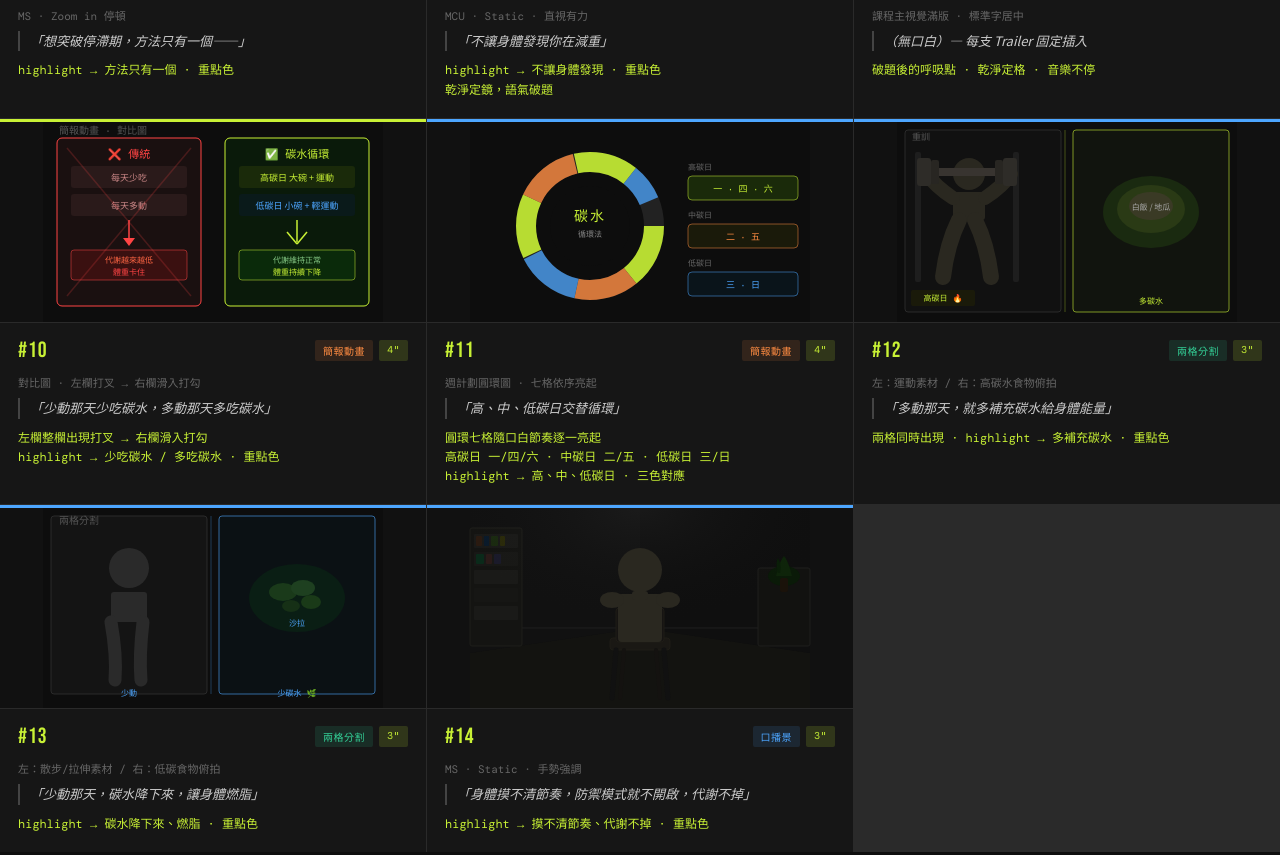
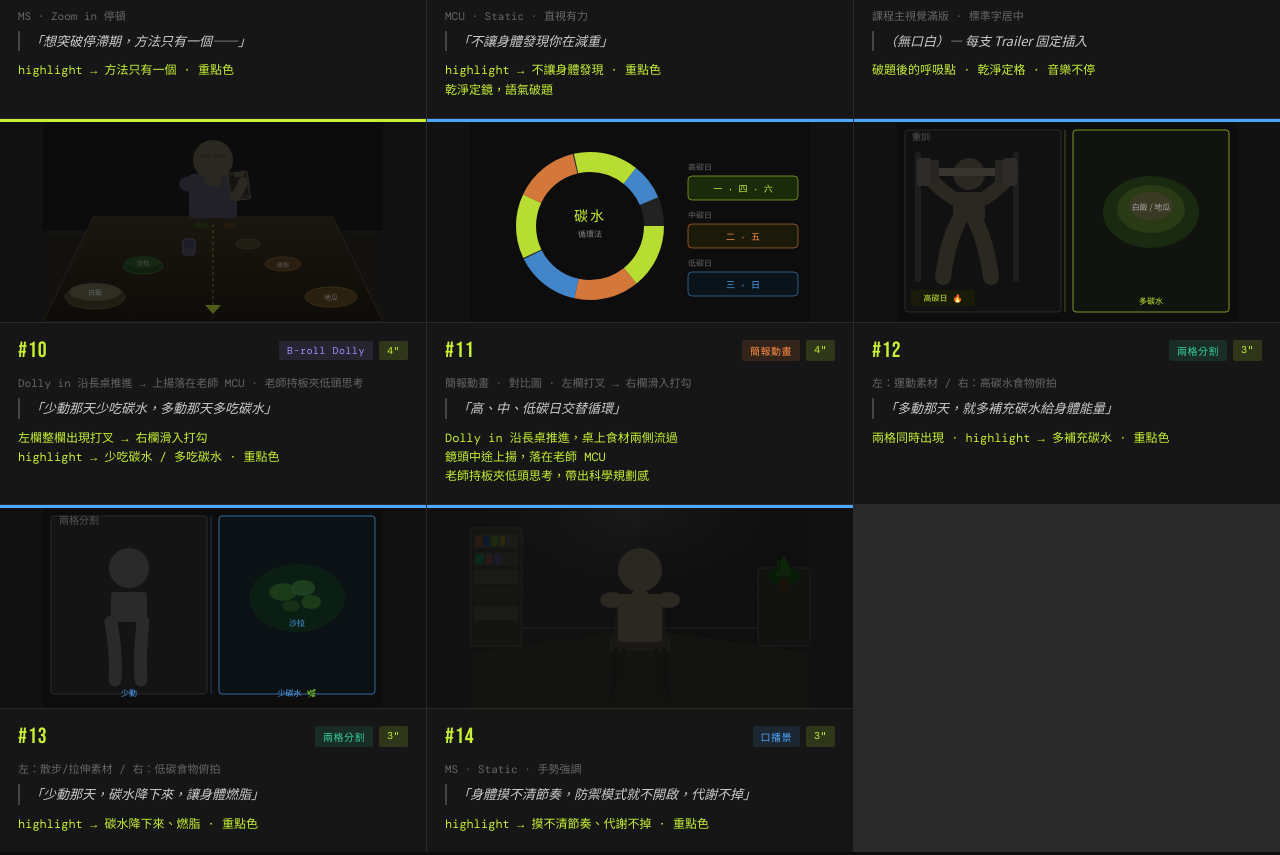
Before and after one commit to henrytsai920/shaw-thestoryboardoftrailer, a plain HTML site: page index.html in a window 1280 px wide. Shown: the part 1210-2065 px from the top of the page. Drawn offline with nearby package versions, Linux system fonts and the light colour scheme.

Commit message:
Add files via upload

```diff
--- a/index.html
+++ b/index.html
@@ -590,37 +590,84 @@
   <div class="scene-card">
     <div class="segment-strip seg-turn"></div>
     <div class="scene-visual"><svg viewBox="0 0 340 200" xmlns="http://www.w3.org/2000/svg">
-      <rect width="340" height="200" fill="#0d0d0d"/>
-      <rect x="14" y="16" width="144" height="168" rx="5" fill="#1a1010" stroke="#ff4444" stroke-width="1"/>
-      <text x="86" y="36" fill="#ff4444" font-size="11" font-family="monospace" text-anchor="middle">❌ 傳統</text>
-      <rect x="28" y="44" width="116" height="22" rx="3" fill="#2a1a1a"/>
-      <text x="86" y="59" fill="#cc8888" font-size="9" text-anchor="middle">每天少吃</text>
-      <rect x="28" y="72" width="116" height="22" rx="3" fill="#2a1a1a"/>
-      <text x="86" y="87" fill="#cc8888" font-size="9" text-anchor="middle">每天多動</text>
-      <line x1="86" y1="98" x2="86" y2="120" stroke="#ff4444" stroke-width="1.5"/>
-      <polygon points="80,116 92,116 86,124" fill="#ff4444"/>
-      <rect x="28" y="128" width="116" height="30" rx="3" fill="#3a1010" stroke="#ff4444" stroke-width="0.5"/>
-      <text x="86" y="141" fill="#ff6644" font-size="8" text-anchor="middle" font-family="monospace">代謝越來越低</text>
-      <text x="86" y="153" fill="#ff4444" font-size="8" text-anchor="middle" font-family="monospace">體重卡住</text>
-      <line x1="24" y1="26" x2="148" y2="174" stroke="#ff4444" stroke-width="1.5" opacity="0.2"/>
-      <line x1="148" y1="26" x2="24" y2="174" stroke="#ff4444" stroke-width="1.5" opacity="0.2"/>
-      <rect x="182" y="16" width="144" height="168" rx="5" fill="#0a1a0a" stroke="#c8f135" stroke-width="1"/>
-      <text x="254" y="36" fill="#c8f135" font-size="11" font-family="monospace" text-anchor="middle">✅ 碳水循環</text>
-      <rect x="196" y="44" width="116" height="22" rx="3" fill="#1a2a0a"/>
-      <text x="254" y="59" fill="#c8f135" font-size="9" text-anchor="middle">高碳日 大碗 + 運動</text>
-      <rect x="196" y="72" width="116" height="22" rx="3" fill="#0a1a1a"/>
-      <text x="254" y="87" fill="#4da6ff" font-size="9" text-anchor="middle">低碳日 小碗 + 輕運動</text>
-      <line x1="254" y1="98" x2="254" y2="120" stroke="#c8f135" stroke-width="1.5"/>
-      <line x1="244" y1="110" x2="254" y2="122" stroke="#c8f135" stroke-width="1.5"/>
-      <line x1="264" y1="110" x2="254" y2="122" stroke="#c8f135" stroke-width="1.5"/>
-      <rect x="196" y="128" width="116" height="30" rx="3" fill="#0a2a0a" stroke="#c8f135" stroke-width="0.5"/>
-      <text x="254" y="141" fill="#88cc88" font-size="8" text-anchor="middle" font-family="monospace">代謝維持正常</text>
-      <text x="254" y="153" fill="#c8f135" font-size="8" text-anchor="middle" font-family="monospace">體重持續下降</text>
-      <text x="16" y="12" fill="#555" font-size="10" font-family="monospace">簡報動畫 · 對比圖</text>
-    </svg></div>
-    <div class="scene-info">
-      <div class="scene-top"><span class="scene-num">#10</span><div class="scene-badges"><span class="badge type-簡報">簡報動畫</span><span class="badge time">4"</span></div></div>
-      <div class="camera-code">對比圖 · 左欄打叉 → 右欄滑入打勾</div>
+      <defs>
+        <linearGradient id="tableGrad" x1="0" y1="0" x2="0" y2="1">
+          <stop offset="0%" style="stop-color:#1a1610"/>
+          <stop offset="100%" style="stop-color:#0e0c08"/>
+        </linearGradient>
+        <linearGradient id="roomGrad" x1="0" y1="0" x2="0" y2="1">
+          <stop offset="0%" style="stop-color:#0e0e0e"/>
+          <stop offset="100%" style="stop-color:#141210"/>
+        </linearGradient>
+        <!-- 透視消失點輔助：桌子往遠端收窄 -->
+      </defs>
+
+      <!-- 背景 室內暗色 -->
+      <rect width="340" height="200" fill="url(#roomGrad)"/>
+      <!-- 後牆 -->
+      <rect x="0" y="0" width="340" height="110" fill="#0c0c0c"/>
+      <line x1="0" y1="110" x2="340" y2="110" stroke="#1a1a18" stroke-width="1"/>
+
+      <!-- 長桌 透視 從近端(寬)往遠端(窄)收 — dolly in 起點視角 -->
+      <!-- 桌面 梯形 近寬遠窄 -->
+      <polygon points="0,200 340,200 290,95 50,95" fill="url(#tableGrad)" stroke="#222018" stroke-width="1"/>
+      <!-- 桌面木紋線 透視收束 -->
+      <line x1="170" y1="200" x2="170" y2="95"  stroke="#1e1a10" stroke-width="0.6" opacity="0.5"/>
+      <line x1="85"  y1="200" x2="132" y2="95"  stroke="#1e1a10" stroke-width="0.5" opacity="0.4"/>
+      <line x1="255" y1="200" x2="208" y2="95"  stroke="#1e1a10" stroke-width="0.5" opacity="0.4"/>
+
+      <!-- 桌上食材 透視排列 近大遠小 兩側延伸 -->
+      <!-- 近端左：大碗白飯 -->
+      <ellipse cx="52" cy="175" rx="30" ry="12" fill="#1e1e14" stroke="#2a2a1a"/>
+      <ellipse cx="52" cy="170" rx="26" ry="9"  fill="#2e2e22"/>
+      <text x="52" y="173" fill="#666" font-size="7" text-anchor="middle">白飯</text>
+      <!-- 近端右：地瓜 -->
+      <ellipse cx="288" cy="175" rx="26" ry="10" fill="#2a2010" stroke="#3a2e18"/>
+      <text x="288" y="178" fill="#666" font-size="7" text-anchor="middle">地瓜</text>
+      <!-- 中段左：沙拉碗 -->
+      <ellipse cx="100" cy="144" rx="20" ry="8" fill="#102010" stroke="#1a3018"/>
+      <ellipse cx="100" cy="140" rx="17" ry="6" fill="#162814"/>
+      <text x="100" y="143" fill="#555" font-size="6" text-anchor="middle">沙拉</text>
+      <!-- 中段右：雞胸肉 -->
+      <ellipse cx="240" cy="142" rx="18" ry="7" fill="#2a1e10" stroke="#382a18"/>
+      <text x="240" y="145" fill="#555" font-size="6" text-anchor="middle">雞胸</text>
+      <!-- 中遠段左：量杯 -->
+      <rect x="140" y="117" width="12" height="16" rx="2" fill="#222028" stroke="#2e2e38"/>
+      <rect x="141" y="118" width="10" height="8"  rx="1" fill="#1a1a28" opacity="0.7"/>
+      <!-- 中遠段右：碗 -->
+      <ellipse cx="205" cy="122" rx="12" ry="5" fill="#201e14" stroke="#2a2818"/>
+      <!-- 遠端小食材點綴 -->
+      <ellipse cx="158" cy="103" rx="7" ry="3" fill="#1a2810" opacity="0.7"/>
+      <ellipse cx="186" cy="103" rx="6" ry="3" fill="#281e10" opacity="0.7"/>
+
+      <!-- 老師 站在桌子短邊遠端 MCU 落點 -->
+      <!-- 身體 -->
+      <rect x="146" y="52" width="48" height="44" rx="4" fill="#222028"/>
+      <ellipse cx="148" cy="62" rx="12" ry="8" fill="#222028"/>
+      <ellipse cx="192" cy="62" rx="12" ry="8" fill="#222028"/>
+      <!-- 頭 -->
+      <circle cx="170" cy="38" r="20" fill="#2a2820"/>
+      <!-- 頸 -->
+      <rect x="162" y="56" width="16" height="8" rx="3" fill="#2a2820"/>
+      <!-- 板夾 右手持 微傾 -->
+      <rect x="186" y="50" width="20" height="28" rx="2" fill="#1e1c18" stroke="#2e2c24" stroke-width="1" transform="rotate(-8,196,64)"/>
+      <rect x="188" y="53" width="16" height="20" rx="1" fill="#161412" transform="rotate(-8,196,64)"/>
+      <!-- 夾子 -->
+      <rect x="191" y="50" width="10" height="5" rx="1" fill="#2a2820" transform="rotate(-8,196,52)"/>
+      <!-- 右手握板夾 -->
+      <path d="M192,74 Q198,68 200,60" stroke="#2a2820" stroke-width="10" stroke-linecap="round" fill="none"/>
+      <!-- 低頭思考 視線往下 -->
+      <!-- 眉頭略皺暗示 -->
+      <ellipse cx="163" cy="34" rx="6" ry="2" fill="#201e1a" opacity="0.6"/>
+      <ellipse cx="177" cy="34" rx="6" ry="2" fill="#201e1a" opacity="0.6"/>
+
+      <!-- Dolly in 箭頭暗示 畫面底部中央 -->
+      <polygon points="170,192 162,183 178,183" fill="#c8f135" opacity="0.35"/>
+      <line x1="170" y1="183" x2="170" y2="103" stroke="#c8f135" stroke-width="1" stroke-dasharray="3,3" opacity="0.25"/>
+    </svg></div>
+    <div class="scene-info">
+      <div class="scene-top"><span class="scene-num">#10</span><div class="scene-badges"><span class="badge type-Broll">B-roll Dolly</span><span class="badge time">4"</span></div></div>
+      <div class="camera-code">Dolly in 沿長桌推進 → 上揚落在老師 MCU · 老師持板夾低頭思考</div>
       <div class="scene-vo">「少動那天少吃碳水，多動那天多吃碳水」</div>
       <div class="scene-post">左欄整欄出現打叉 → 右欄滑入打勾<br>highlight → 少吃碳水 / 多吃碳水 · 重點色</div>
     </div>
@@ -662,9 +709,9 @@
     </svg></div>
     <div class="scene-info">
       <div class="scene-top"><span class="scene-num">#11</span><div class="scene-badges"><span class="badge type-簡報">簡報動畫</span><span class="badge time">4"</span></div></div>
-      <div class="camera-code">週計劃圓環圖 · 七格依序亮起</div>
+      <div class="camera-code">簡報動畫 · 對比圖 · 左欄打叉 → 右欄滑入打勾</div>
       <div class="scene-vo">「高、中、低碳日交替循環」</div>
-      <div class="scene-post">圓環七格隨口白節奏逐一亮起<br>高碳日 一/四/六 · 中碳日 二/五 · 低碳日 三/日<br>highlight → 高、中、低碳日 · 三色對應</div>
+      <div class="scene-post">Dolly in 沿長桌推進，桌上食材兩側流過<br>鏡頭中途上揚，落在老師 MCU<br>老師持板夾低頭思考，帶出科學規劃感</div>
     </div>
   </div>
 
@@ -1091,7 +1138,7 @@
     <div class="scene-info">
       <div class="scene-top"><span class="scene-num">#19</span><div class="scene-badges"><span class="badge type-Broll">B-roll 俯拍</span><span class="badge time">4"</span></div></div>
       <div class="camera-code">俯拍定鏡 · 澱粉四周圍繞沙拉 → 手逐一移走澱粉 → 只剩沙拉</div>
-      <div class="scene-vo">「還有學員靠戒澱粉，」→ 手移走澱粉 →「一開始瘦很快⋯」</div>
+      <div class="scene-vo">「還有學員靠戒澱粉，一開始瘦很快⋯」</div>
       <div class="scene-post">連續動作同一鏡拍攝<br>highlight → 戒澱粉 · 重點色<br>手移走時節奏配合口白，「一開始瘦很快」時桌面接近只剩沙拉</div>
     </div>
   </div>
@@ -1121,7 +1168,7 @@
     <div class="scene-info">
       <div class="scene-top"><span class="scene-num">#20</span><div class="scene-badges"><span class="badge type-Broll">B-roll 俯拍</span><span class="badge time">3"</span></div></div>
       <div class="camera-code">俯拍 · 桌上只剩沙拉 · 手持叉子緩慢入鏡</div>
-      <div class="scene-vo">「⋯一開始瘦很快，」</div>
+      <div class="scene-vo">「⋯對澱粉的渴望越壓越強，」</div>
       <div class="scene-post">壓抑感：乾淨沙拉 + 緩慢入鏡的手<br>highlight → 越壓越強 · 重點色</div>
     </div>
   </div>
@@ -1179,7 +1226,7 @@
     </svg></div>
     <div class="scene-info">
       <div class="scene-top"><span class="scene-num">#21</span><div class="scene-badges"><span class="badge type-Broll">B-roll 過肩</span><span class="badge time">3"</span></div></div>
-      <div class="camera-code">過肩俯視 · 人物深色背影前景虛化 · 手伸進洋芋片袋 · 暖色室內燈光</div>
+      <div class="camera-code">過肩構圖 · 人物背影佔左前景 · 碗裝洋芋片右側清晰</div>
       <div class="scene-vo">「但對澱粉的渴望越壓越強，最後崩潰暴食胖回來」</div>
       <div class="scene-post">鏡頭從肩後上方俯視 · 深色背影虛化佔左前景<br>手從右側入鏡伸入洋芋片袋準備抓取<br>highlight → 崩潰暴食、胖回來 · 重點色</div>
     </div>
```
